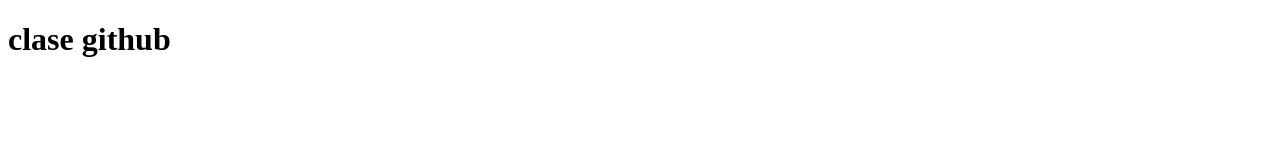
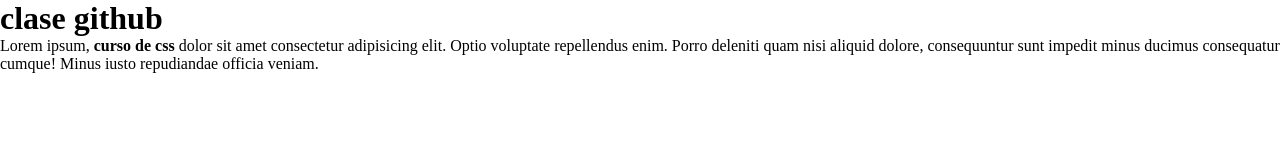
Before and after one commit to gonzaortiz8/comision29230, a plain HTML site: page index.html in a window 1280 px wide. Drawn offline with Linux system fonts and the light colour scheme.

Commit message:
agregue modificaciones con un paarafo y estilos

```diff
--- a/estilos.css
+++ b/estilos.css
@@ -0,0 +1,4 @@
+*{
+    margin: 0;
+    padding: 0;
+}
--- a/index.html
+++ b/index.html
@@ -9,5 +9,6 @@
 </head>
 <body>
     <h1>clase github</h1>
+    <p>Lorem ipsum, <strong>curso de css</strong> dolor sit amet consectetur adipisicing elit. Optio voluptate repellendus enim. Porro deleniti quam nisi aliquid dolore, consequuntur sunt impedit minus ducimus consequatur cumque! Minus iusto repudiandae officia veniam.</p>
 </body>
 </html>
```
